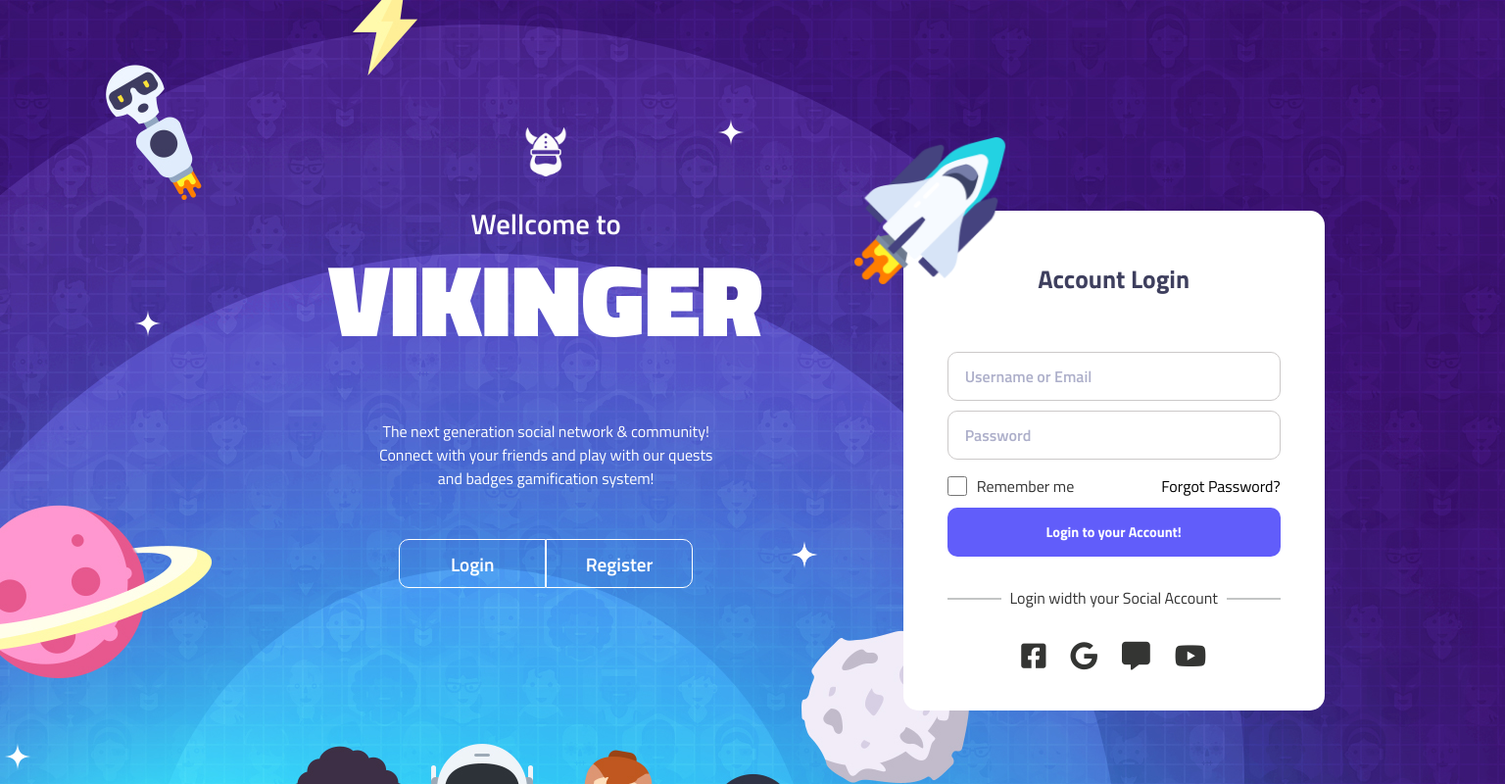
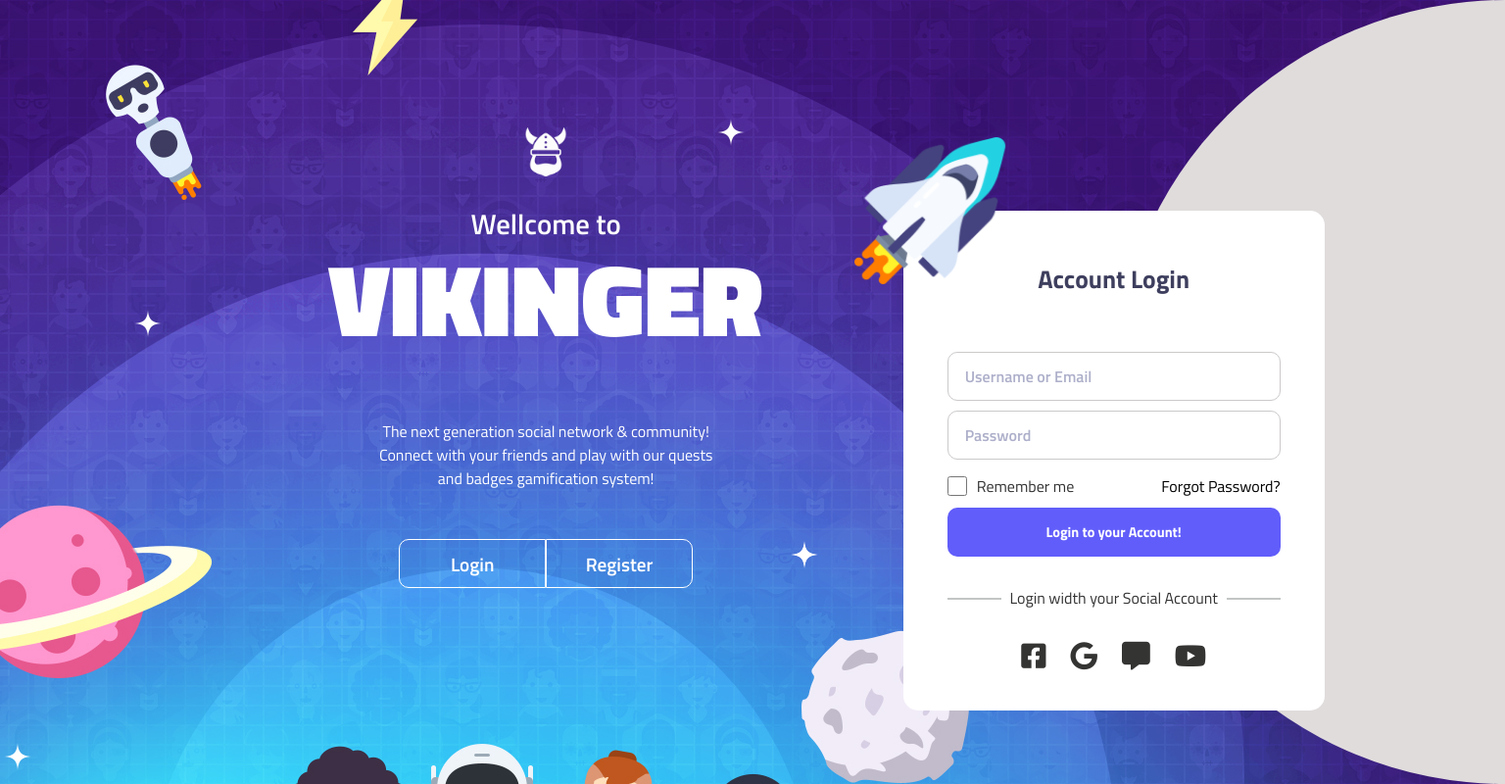
Before and after one commit to Trungdeptraii/12-07-2023-Le-Van_Trung-Day12, a plain HTML site: page index.html in a window 1536 px wide. Shown: the whole page at 98% size. Drawn offline with Linux system fonts and the light colour scheme.

Commit message:
Bai 12 bo sung

```diff
--- a/scss/style.scss
+++ b/scss/style.scss
@@ -435,3 +435,8 @@ html{
         opacity: 0;
     }
 }
+@media screen and (min-width: 1500px) {
+    .dot{
+        display: block;
+    }
+}
```
Also changed, not shown: css/style.css, 1 other file.
